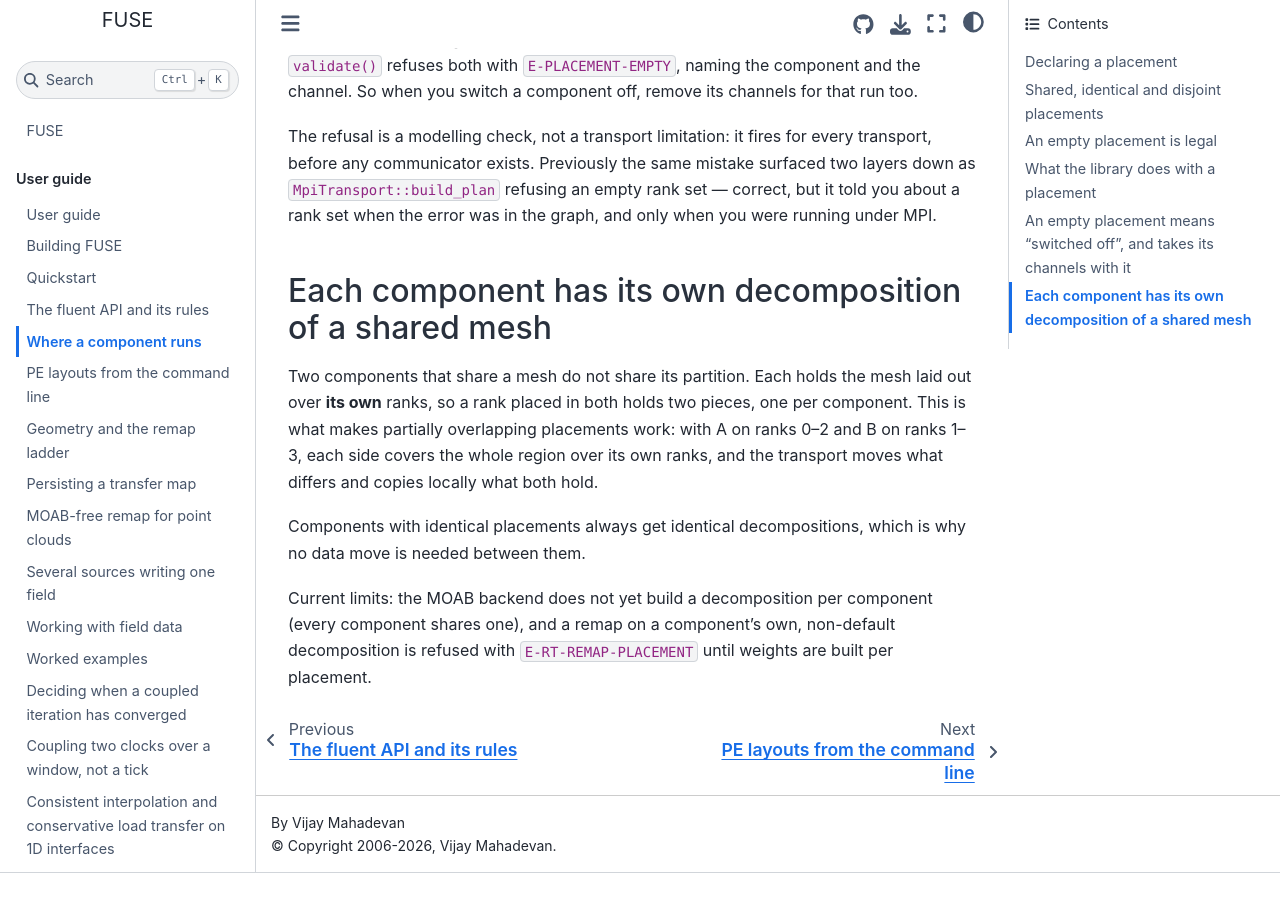
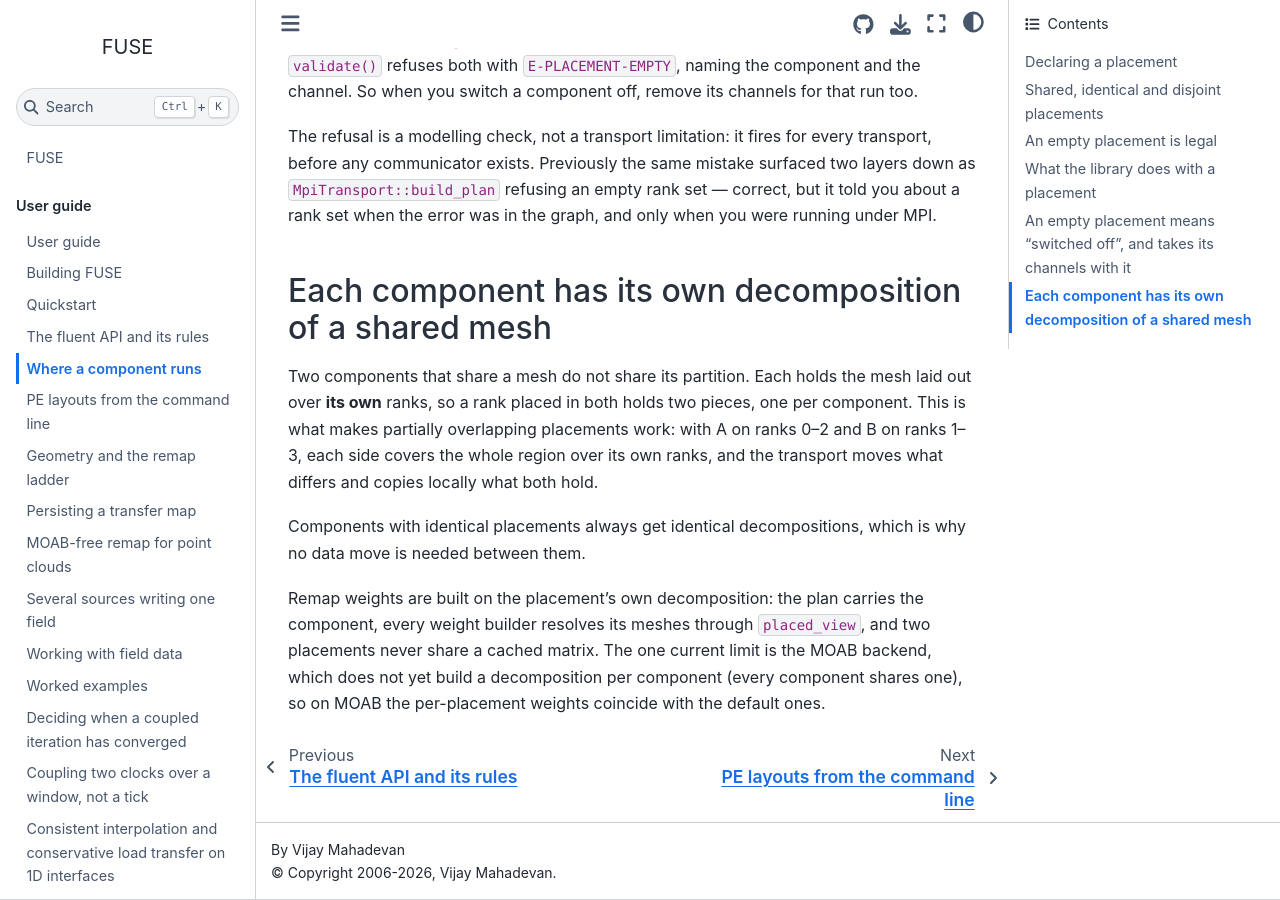
Before and after one commit to vijaysm/fuse, a Sphinx documentation site: the page built from docs/user/placement.md, in a window 1280 px wide and 900 px high, scrolled down 2040 px. Built offline with Sphinx 7.4.7 and the Sphinx Book theme 1.1.4, drawn with Linux system fonts in a browser that asks for light colours; pages that are not in the unit, such as notebooks, are missing from menus; before the commit the page ends 2913 px from its top, so only the background shows below that.

Commit message:
Document per-placement remap weights as done
Remap weights follow the placement's decomposition (RemapPlan::placement;
Supermesh.WeightsAreBuiltOnThePlacementsOwnDecomposition). What remains
is the MOAB half, one ParallelComm per component.

```diff
--- a/docs/user/placement.md
+++ b/docs/user/placement.md
@@ -99,7 +99,9 @@
 Components with identical placements always get identical decompositions,
 which is why no data move is needed between them.
 
-Current limits: the MOAB backend does not yet build a decomposition per
-component (every component shares one), and a remap on a component's own,
-non-default decomposition is refused with `E-RT-REMAP-PLACEMENT` until
-weights are built per placement.
+Remap weights are built on the placement's own decomposition: the plan
+carries the component, every weight builder resolves its meshes through
+`placed_view`, and two placements never share a cached matrix. The one
+current limit is the MOAB backend, which does not yet build a decomposition
+per component (every component shares one), so on MOAB the per-placement
+weights coincide with the default ones.
```
Also changed, not shown: 1 other file.
